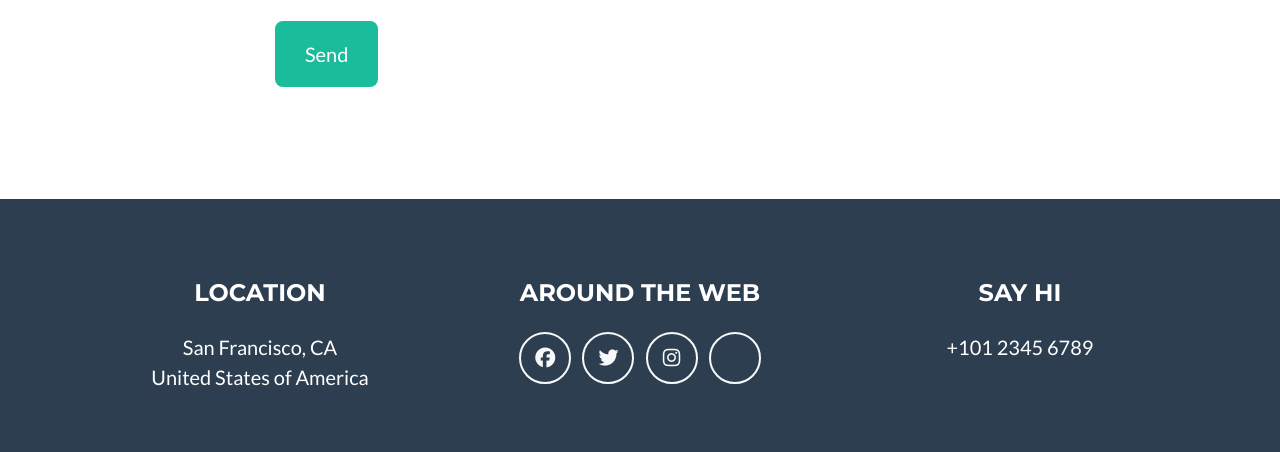
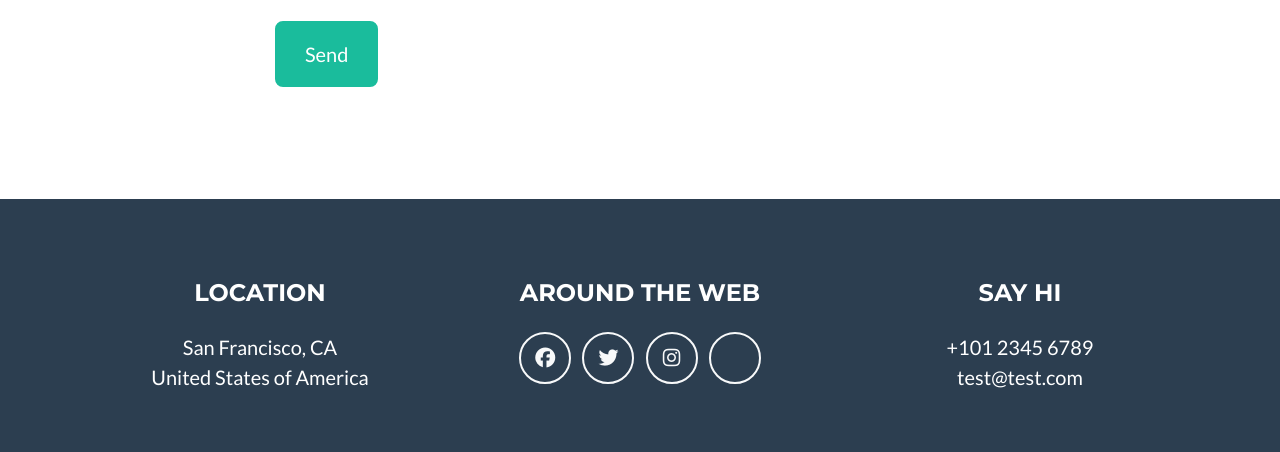
Before and after one commit to AntonioD5392/demo, a website: page index.html in a window 1280 px wide. Shown: the part 2751-3203 px from the top of the page. Drawn offline with nearby package versions, Linux system fonts and the light colour scheme; some icons are missing; files whose address does not match are found by name.

Commit message:
Update index.html

```diff
--- a/index.html
+++ b/index.html
@@ -268,6 +268,7 @@
         <div class="col-lg-4">
           <h4 class="text-uppercase mb-4">Say Hi</h4>
           <p class="lead mb-0">+101 2345 6789</p>
+          <p class="lead mb-0">test@test.com</p>
         </div>
       </div>
     </div>
```
